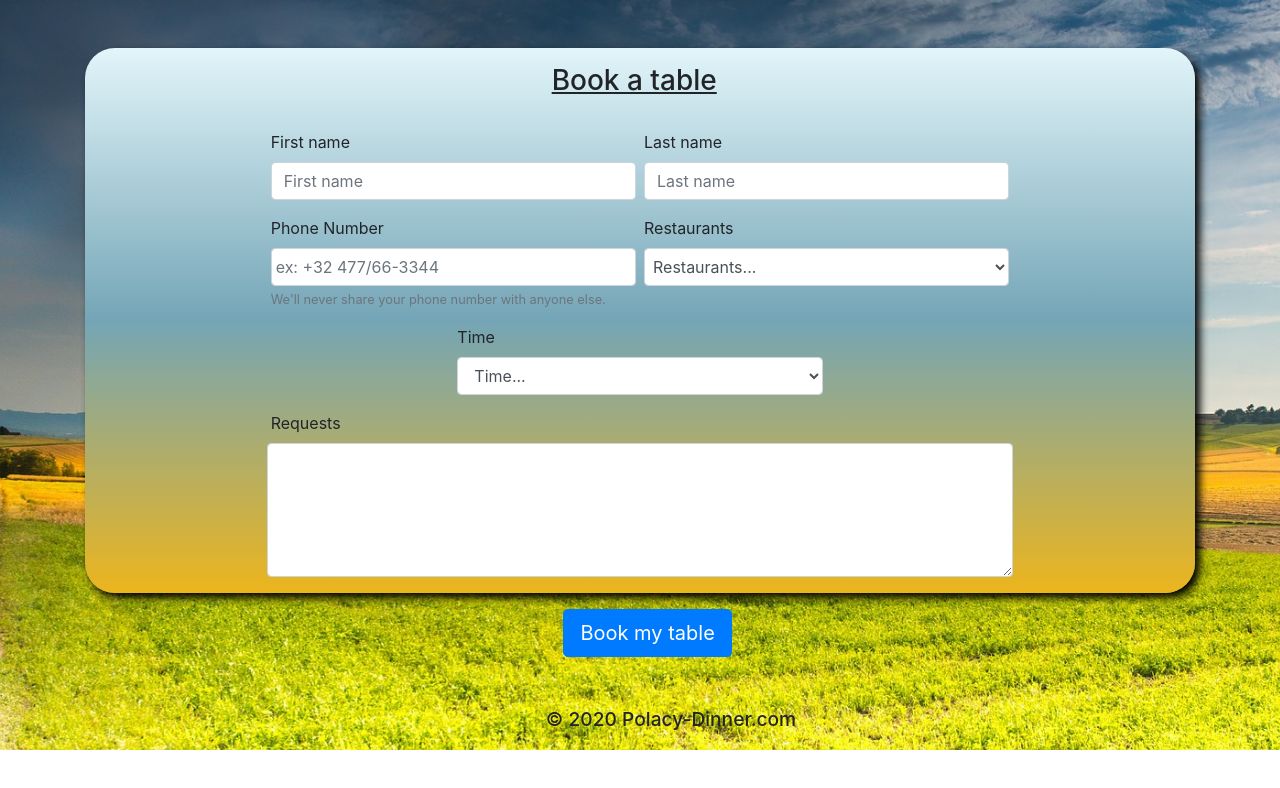
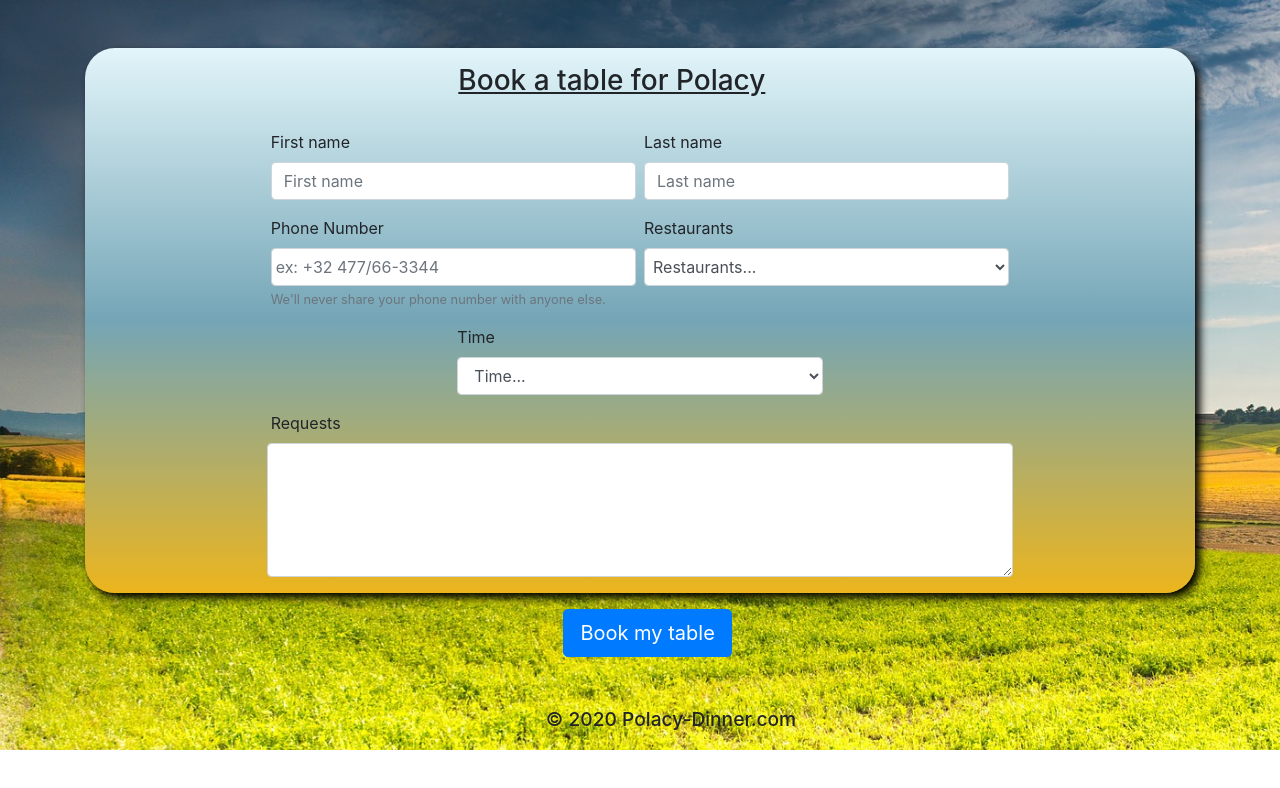
Before and after one commit to AlexJS6/restaurant-css-framework, a plain HTML site: page form.html in a window 1280 px wide. Drawn offline with nearby package versions, Linux system fonts and the light colour scheme.

Commit message:
changing form title

```diff
--- a/form.html
+++ b/form.html
@@ -16,8 +16,8 @@
     <div class="container">
         <form class="photo2">
             <div class="form-row mt-5 mb-4">
-                <div class="col-8  offset-4 offset-lg-5 mt-3">
-                    <h3 class="form_header">Book a table</h3>
+                <div class="col-8  offset-2 offset-md-3 offset-lg-4 mt-3">
+                    <h3 class="form_header">Book a table for Polacy</h3>
                 </div>
             </div>
             <div class="form-row">
```
